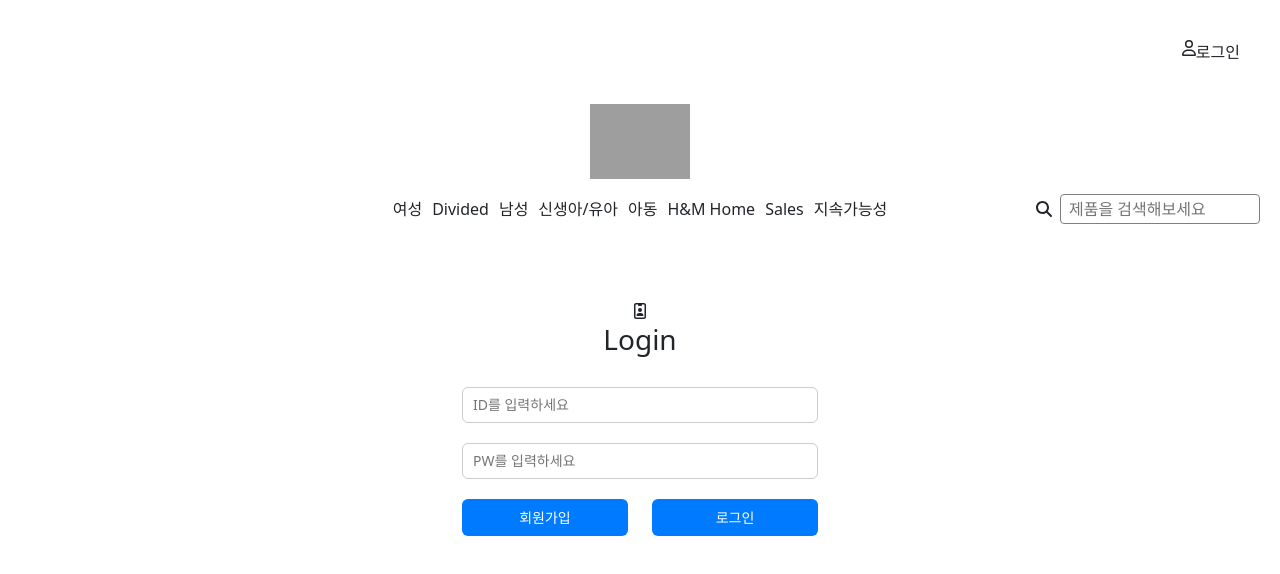
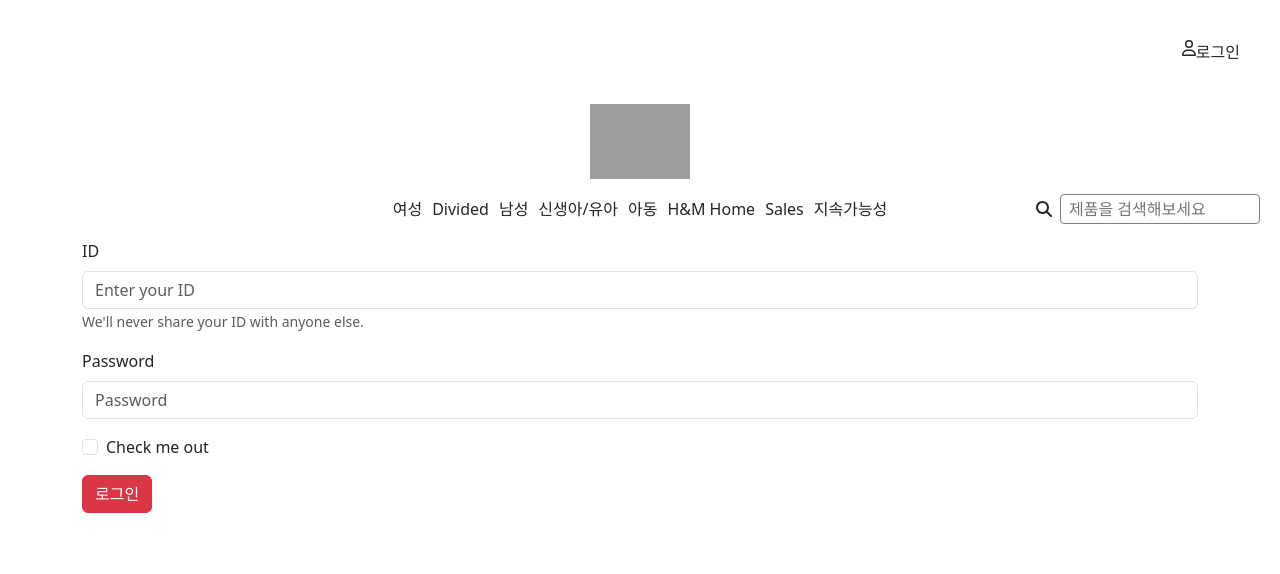
Before and after one commit to mopyour33/hnm-react-router-practice4, a React (Create React App) app: page /login in a window 1280 px wide. Shown: the top 574 px of the page. Built offline with nearby package versions, Linux system fonts and the light colour scheme; grey boxes are pictures that could not be loaded.

Commit message:
first commit

```diff
--- a/src/App.js
+++ b/src/App.js
@@ -1,4 +1,3 @@
-//1~3까지 내가 작성한 것(시작)
 import { Routes, Route } from 'react-router-dom';
 import './App.css';
 import ProductAll from './page/ProductAll';
@@ -6,6 +5,7 @@ import LoginPage from './page/LoginPage';
 import ProductDetail from './page/ProductDetail';
 import Navbar from './component/Navbar';
 import 'bootstrap/dist/css/bootstrap.min.css'
+import { useEffect, useState } from 'react';
 
 //1. 전체상품페이지, 로그인, 상품상세페이지
 //1-1. Navigation bar 만들기
@@ -19,12 +19,18 @@ import 'bootstrap/dist/css/bootstrap.min.css'
 
 function App() {
 
+  const [authenticate,setAuthenticate] =useState(false) //true면 로그인이 되고 false면 로그인이 안됨.
+
+  useEffect(()=>{
+    console.log("AAAA", authenticate)
+  },[authenticate])
+
   return (
     <div>
       <Navbar/>
       <Routes>
         <Route path="/" element={<ProductAll/>}/>
-        <Route path="/login" element={<LoginPage/>}/>
+        <Route path="/login" element={<LoginPage setAuthenticate={setAuthenticate}/>}/>
         <Route path="/product/:id" element={<ProductDetail/>}/>
       </Routes>
     </div>
@@ -32,10 +38,9 @@ function App() {
 }
 
 export default App;
-//1~3까지 내가 작성한 것(끝)
 
 
-
+// //1~3까지 내가 작성한 것(시작)
 // import { Routes, Route } from 'react-router-dom';
 // import './App.css';
 // import ProductAll from './page/ProductAll';
@@ -43,7 +48,6 @@ export default App;
 // import ProductDetail from './page/ProductDetail';
 // import Navbar from './component/Navbar';
 // import 'bootstrap/dist/css/bootstrap.min.css'
-// import { useEffect, useState } from 'react';
 
 // //1. 전체상품페이지, 로그인, 상품상세페이지
 // //1-1. Navigation bar 만들기
@@ -57,18 +61,12 @@ export default App;
 
 // function App() {
 
-//   const [authenticate,setAuthenticate] =useState(false) //true면 로그인이 되고 false면 로그인이 안됨.
-
-//   useEffect(()=>{
-//     console.log("AAAA", authenticate)
-//   },[authenticate])
-
 //   return (
 //     <div>
 //       <Navbar/>
 //       <Routes>
 //         <Route path="/" element={<ProductAll/>}/>
-//         <Route path="/login" element={<LoginPage setAuthenticate={setAuthenticate}/>}/>
+//         <Route path="/login" element={<LoginPage/>}/>
 //         <Route path="/product/:id" element={<ProductDetail/>}/>
 //       </Routes>
 //     </div>
@@ -76,3 +74,4 @@ export default App;
 // }
 
 // export default App;
+// //1~3까지 내가 작성한 것(끝)
--- a/src/page/LoginPage.js
+++ b/src/page/LoginPage.js
@@ -1,93 +1,94 @@
-//1~3까지 내가 작성(시작)
 import React from 'react'
-import { FontAwesomeIcon } from '@fortawesome/react-fontawesome'
-import { faIdBadge } from '@fortawesome/free-regular-svg-icons'
-import { Col, Container, Row } from 'react-bootstrap';
+import { Form, Button, Container } from 'react-bootstrap';
+import { useNavigate } from 'react-router-dom';
 
-const LoginPage = () => {
+const LoginPage = ({setAuthenticate}) => {
+
+  const navigate= useNavigate();
+  const loginUser=(event)=>{
+    event.preventDefault();
+    console.log("login user function issue");
+    setAuthenticate(true);
+    navigate("/");
+  }
+
   return (
-    <div>
-      <Container className="login-container">
-        <Row className="justify-content-center">
-          <Col lg={4}></Col>
-          <Col lg={4} className="text-center">
-          <FontAwesomeIcon icon={faIdBadge} size="2X"/>
-            <h3>Login</h3>
+    <Container>
+      <Form onSubmit={(event) => loginUser(event)}>
+        <Form.Group className="mb-3" controlId="formBasicEmail">
+          <Form.Label>ID</Form.Label>
+          <Form.Control type="email" placeholder="Enter your ID" />
+          <Form.Text className="text-muted">
+            We'll never share your ID with anyone else.
+          </Form.Text>
+        </Form.Group>
 
-            <div className="login-form-box">
-              <div className="form-group">
-                <input type="text" placeholder="ID를 입력하세요"/>
-              </div>
-              <div className="form-group">
-              <input type="text" placeholder="PW를 입력하세요"/>
-              </div>
-            </div>
-          </Col>
-          <Col lg={4}></Col>
-        </Row>
-        <Row></Row>
-        <Row>
-          <Col lg={4}></Col>
-          <Col lg={2}>
-            <div>
-              <button className="button-style">회원가입</button>
-            </div>
-          </Col>
-          <Col log={2}>
-            <div>
-            <button className="button-style">로그인</button>
-            </div>
-          </Col>
-          <Col lg={4}></Col>
-        </Row>
-      </Container>
-    </div>
+        <Form.Group className="mb-3" controlId="formBasicPassword">
+          <Form.Label>Password</Form.Label>
+          <Form.Control type="password" placeholder="Password" />
+        </Form.Group>
+        <Form.Group className="mb-3" controlId="formBasicCheckbox">
+          <Form.Check type="checkbox" label="Check me out" />
+        </Form.Group>
+        <Button variant="danger" type="submit">
+          로그인
+        </Button>
+      </Form>
+    </Container>
   )
 }
 
 export default LoginPage
 
-//1~3까지 내가 작성(끝)
 
 
+// //1~3까지 내가 작성(시작)
 // import React from 'react'
-// import { Form, Button, Container } from 'react-bootstrap';
-// import { useNavigate } from 'react-router-dom';
+// import { FontAwesomeIcon } from '@fortawesome/react-fontawesome'
+// import { faIdBadge } from '@fortawesome/free-regular-svg-icons'
+// import { Col, Container, Row } from 'react-bootstrap';
 
-// const LoginPage = ({setAuthenticate}) => {
+// const LoginPage = () => {
+//   return (
+//     <div>
+//       <Container className="login-container">
+//         <Row className="justify-content-center">
+//           <Col lg={4}></Col>
+//           <Col lg={4} className="text-center">
+//           <FontAwesomeIcon icon={faIdBadge} size="2X"/>
+//             <h3>Login</h3>
 
-//   const navigate= useNavigate();
-//   const loginUser=(event)=>{
-//     event.preventDefault();
-//     console.log("login user function issue");
-//     setAuthenticate(true);
-//     navigate("/");
-//   }
-
-//   return (
-//     <Container>
-//       <Form onSubmit={(event) => loginUser(event)}>
-//         <Form.Group className="mb-3" controlId="formBasicEmail">
-//           <Form.Label>Email address</Form.Label>
-//           <Form.Control type="email" placeholder="Enter email" />
-//           <Form.Text className="text-muted">
-//             We'll never share your email with anyone else.
-//           </Form.Text>
-//         </Form.Group>
-
-//         <Form.Group className="mb-3" controlId="formBasicPassword">
-//           <Form.Label>Password</Form.Label>
-//           <Form.Control type="password" placeholder="Password" />
-//         </Form.Group>
-//         <Form.Group className="mb-3" controlId="formBasicCheckbox">
-//           <Form.Check type="checkbox" label="Check me out" />
-//         </Form.Group>
-//         <Button variant="danger" type="submit">
-//           로그인
-//         </Button>
-//       </Form>
-//     </Container>
+//             <div className="login-form-box">
+//               <div className="form-group">
+//                 <input type="text" placeholder="ID를 입력하세요"/>
+//               </div>
+//               <div className="form-group">
+//               <input type="text" placeholder="PW를 입력하세요"/>
+//               </div>
+//             </div>
+//           </Col>
+//           <Col lg={4}></Col>
+//         </Row>
+//         <Row></Row>
+//         <Row>
+//           <Col lg={4}></Col>
+//           <Col lg={2}>
+//             <div>
+//               <button className="button-style">회원가입</button>
+//             </div>
+//           </Col>
+//           <Col log={2}>
+//             <div>
+//             <button className="button-style">로그인</button>
+//             </div>
+//           </Col>
+//           <Col lg={4}></Col>
+//         </Row>
+//       </Container>
+//     </div>
 //   )
 // }
 
 // export default LoginPage
+
+// //1~3까지 내가 작성(끝)
```
